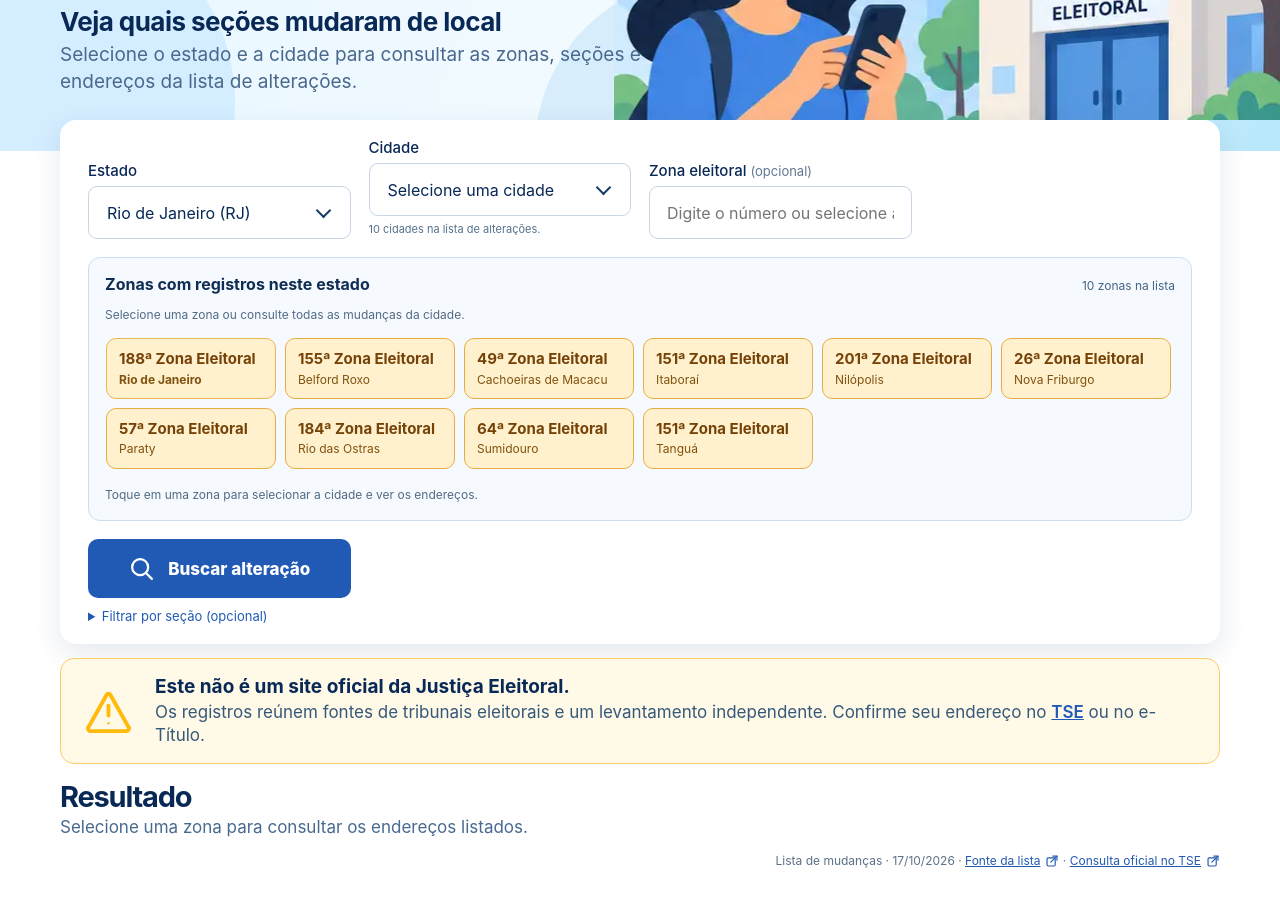
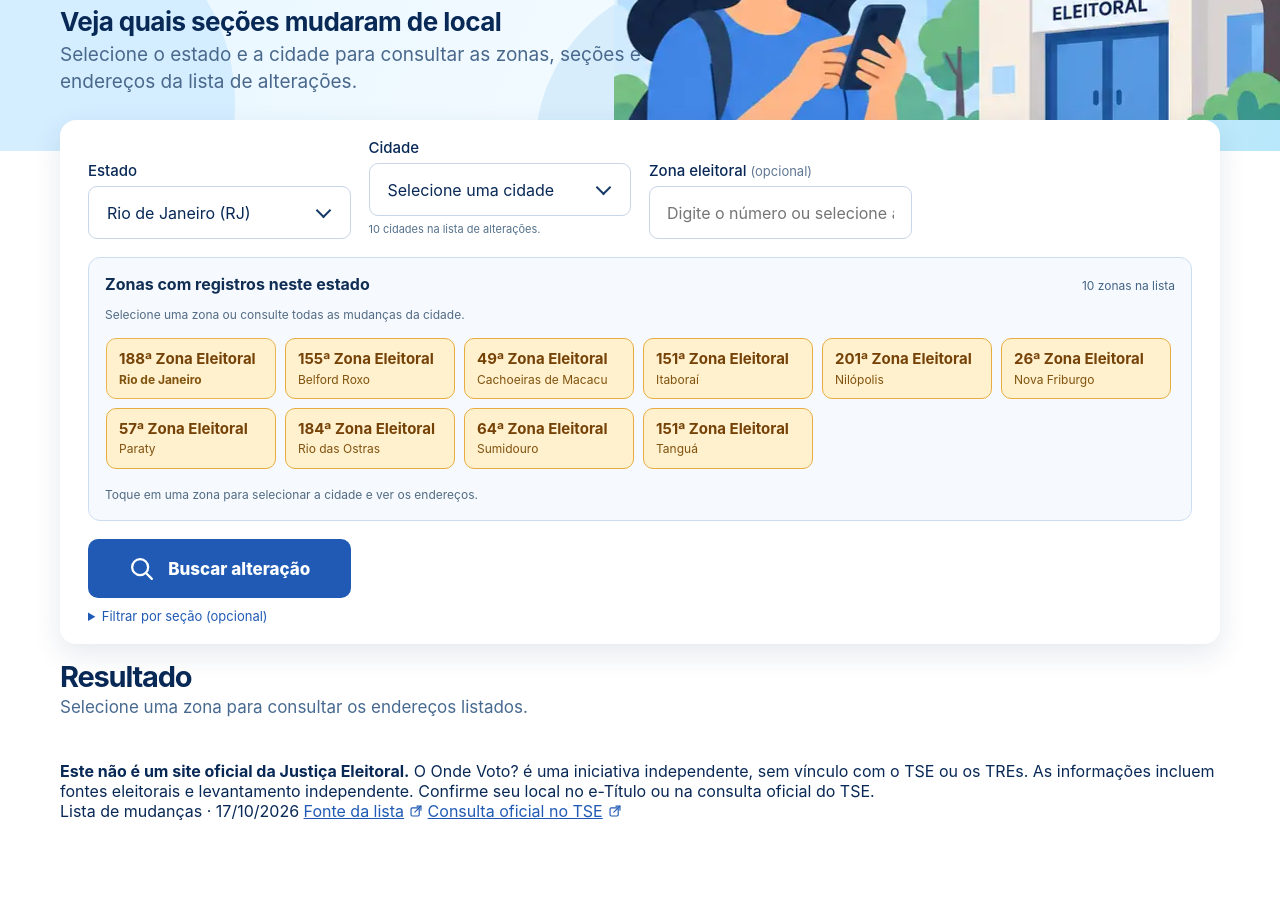
Before and after one commit to lenixeduardo/onde-voto, a website: page index.html in a window 1280 px wide. Shown: the part 163-1066 px from the top of the page. After the commit the page ends 984 px from the top, so only its background shows below. Drawn offline with Linux system fonts and the light colour scheme.

Commit message:
ui: move aviso de independência para rodapé discreto e reúne fontes oficiais

```diff
--- a/index.html
+++ b/index.html
@@ -32,18 +32,27 @@
       </div><button id="buscar" class="search-button" type="submit"><img src="assets/svg/search.svg" alt=""/><span>Buscar alteração</span></button>
       <details class="advanced-filter"><summary>Filtrar por seção (opcional)</summary><div class="advanced-inner"><label for="secao">Número da seção eleitoral</label><input id="secao" name="secao" inputmode="numeric" pattern="[0-9]{1,4}" placeholder="Ex.: 123" maxlength="4"/><p>Use o número da seção para encontrar o endereço correspondente.</p></div></details>
     </form>
-    <aside class="independence" role="note"><div class="warning-symbol"><img src="assets/svg/alert-triangle.svg" alt=""/></div><div><strong>Este não é um site oficial da Justiça Eleitoral.</strong><p>Os registros reúnem fontes de tribunais eleitorais e um levantamento independente. Confirme seu endereço no <a class="in-notice" href="https://www.tse.jus.br/servicos-eleitorais/autoatendimento-eleitoral#/atendimento-eleitor/onde-votar" target="_blank" rel="noopener noreferrer">TSE</a> ou no e-Título.</p></div></aside>
     <section class="results" aria-live="polite" aria-labelledby="results-title" role="region">
       <div class="section-heading"><h2 id="results-title">Resultado</h2><p id="results-description">Selecione uma zona para consultar os endereços listados.</p></div>
       <div id="loading" class="loading-card" role="status" hidden>Buscando informações…</div>
       <div id="error-card" class="notice-card notice-card--error" role="alert" hidden><strong>Não foi possível carregar os dados.</strong><p>Tente novamente ou consulte o TSE.</p></div>
       <div id="results-container" hidden></div>
       <article class="not-found" id="empty-card" hidden><span class="not-found__icon"><img src="assets/svg/info.svg" alt=""/></span><div><h3 id="empty-title">Nenhum registro encontrado</h3><p id="empty-text">A lista pode estar incompleta. Consulte o TSE para conferir seu local de votação.</p></div></article>
-      <p class="prototype-note"><span id="base-updated">Dados de 17/10/2026</span> · <a href="https://dapravirar.org/mudou-o-local" target="_blank" rel="noopener noreferrer" class="footer-external-link">Fonte da lista</a> · <a href="https://www.tse.jus.br/servicos-eleitorais/autoatendimento-eleitoral#/atendimento-eleitor/onde-votar" target="_blank" rel="noopener noreferrer" class="footer-external-link">Consulta oficial no TSE</a></p>
+
       <div class="helper-text" id="cidade-ajuda" hidden>Selecione uma das cidades da lista de mudanças.</div><div class="helper-text" id="zona-ajuda" hidden>Se não souber, deixe o campo em branco: uma lista de zonas documentadas na cidade será apresentada.</div>
     </section>
   </div>
 </main>
+<footer class="site-footer" role="contentinfo" aria-label="Sobre o Onde Voto">
+  <div class="layout site-footer__inner">
+    <p class="site-footer__disclaimer"><strong>Este não é um site oficial da Justiça Eleitoral.</strong> O Onde Voto? é uma iniciativa independente, sem vínculo com o TSE ou os TREs. As informações incluem fontes eleitorais e levantamento independente. Confirme seu local no e-Título ou na consulta oficial do TSE.</p>
+    <nav class="site-footer__references" aria-label="Fontes e consulta oficial">
+      <span id="base-updated">Dados de 17/10/2026</span>
+      <a href="https://dapravirar.org/mudou-o-local" target="_blank" rel="noopener noreferrer" class="footer-external-link">Fonte da lista</a>
+      <a href="https://www.tse.jus.br/servicos-eleitorais/autoatendimento-eleitoral#/atendimento-eleitor/onde-votar" target="_blank" rel="noopener noreferrer" class="footer-external-link">Consulta oficial no TSE</a>
+    </nav>
+  </div>
+</footer>
 <style>
 .city-hint{font-size:11px;color:#55718b;line-height:1.4;min-height:17px}
 #cidade:disabled{background:#f3f6fa;color:#60758d;opacity:1}
```
